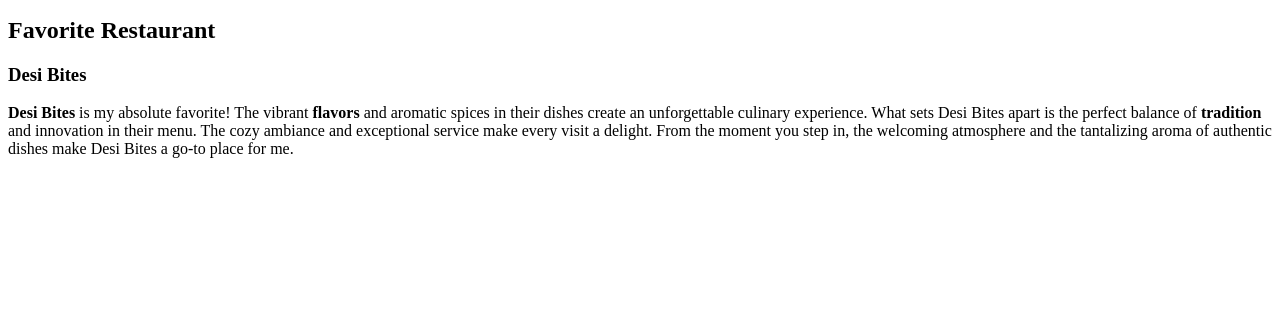
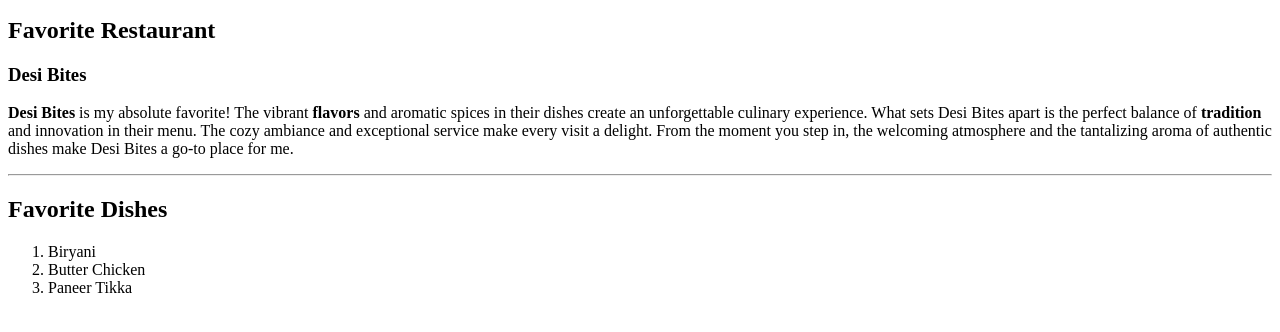
Before and after one commit to 44-563-Web-Apps-S24/44563-webapps-s24-assignment3-DivyaTalla01, a plain HTML site: page index.html in a window 1280 px wide. Shown: the part 110-442 px from the top of the page. Drawn offline with Linux system fonts and the light colour scheme.

```diff
--- a/index.html
+++ b/index.html
@@ -19,6 +19,16 @@
         visit a delight. From the moment you step in, the welcoming atmosphere and the tantalizing aroma of authentic
         dishes make Desi Bites a go-to place for me.
     </p>
+    <hr>
+<h2>Favorite Dishes</h2>
+
+<ol>
+    <li>Biryani</li>
+    <li>Butter Chicken</li>
+    <li>Paneer Tikka</li>
+</ol>
+
+
 
 </body>
 </html>
```
